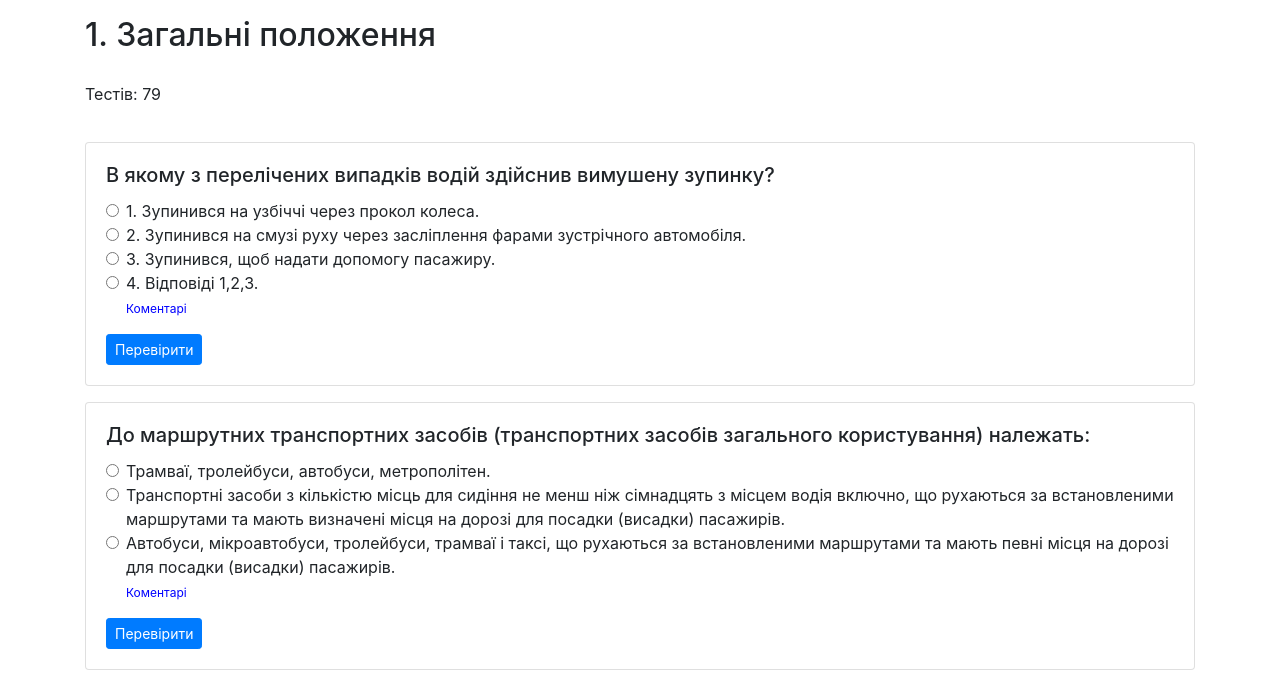
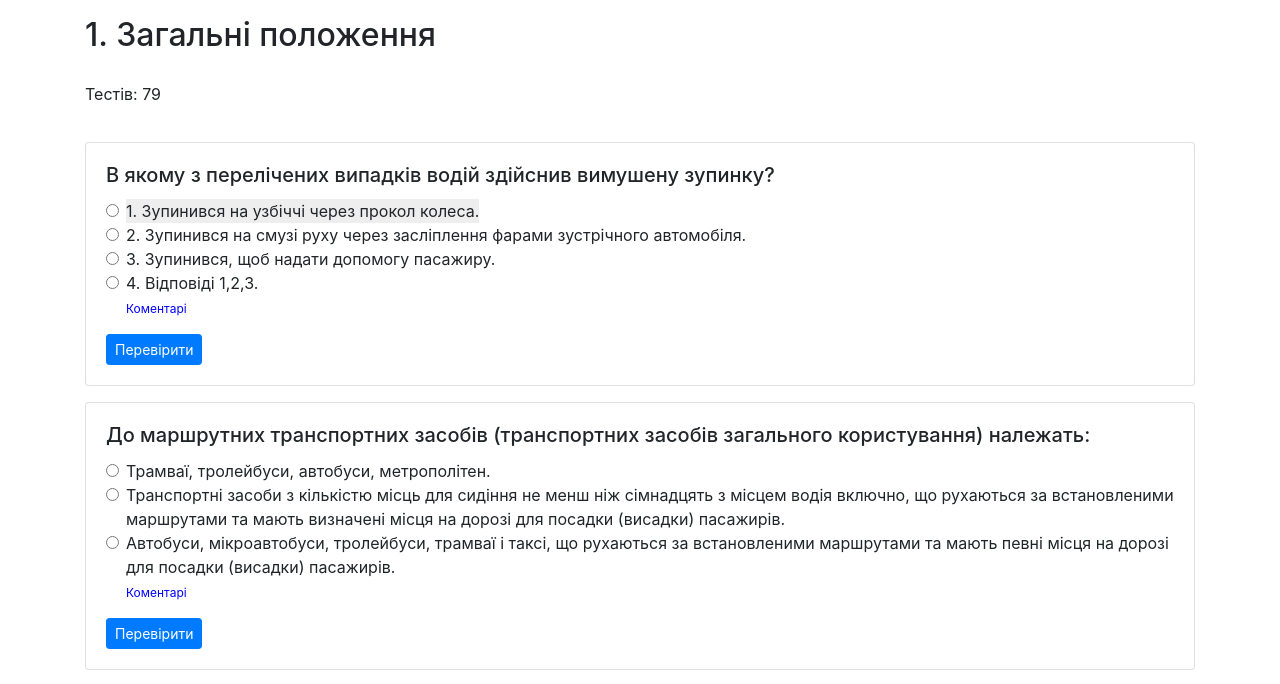
Before and after one commit to ravlyuk/green-way-free, a FastAPI app: page /1 in a window 1280 px wide, with the pointer over the restyled element. Shown: the top 684 px of the page. Run offline with FastAPI, Linux system fonts and the light colour scheme; some libraries are stand-ins or nearby versions; grey boxes are pictures that could not be loaded.

Commit message:
Change style for inpur

```diff
--- a/api/templates/subject.html
+++ b/api/templates/subject.html
@@ -54,6 +54,8 @@
             </div>
         </div>
     {% endfor %}
+
+
 </div>
 
 <script>
@@ -85,6 +87,8 @@
             behavior: "smooth"
         })
     }
+
+
 </script>
 
 <style>
@@ -144,6 +148,19 @@
         font-size: 12px;
         color: blue;
     }
+
+
+    .form-check-input:hover:not(:checked) + .form-check-label {
+        background-color: #eee;
+    }
+
+
+    .form-check-input:checked + .form-check-label {
+        background-color: transparent;
+        color: #212529;
+    }
+
+
 </style>
 </body>
 </html>
```
